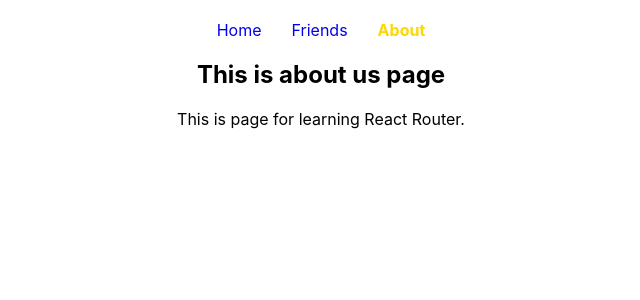
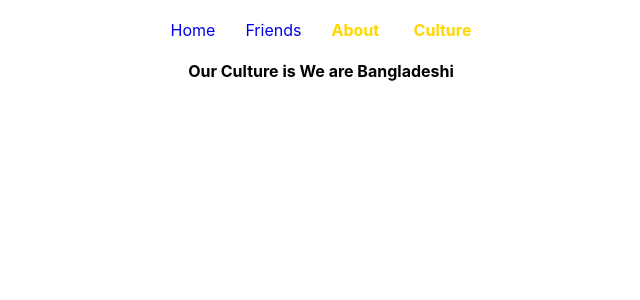
Before and after one commit to mdraselmiah95/simple-react-router, a React (Create React App) app: page /about/culture in a window 1280 px wide. Shown: the top 300 px of the page, without its empty margins (319-959 px from the left). Built offline with nearby package versions, Linux system fonts and the light colour scheme.

Commit message:
WIP on react router

```diff
--- a/src/App.js
+++ b/src/App.js
@@ -1,6 +1,7 @@
 import { BrowserRouter as Router, Route, Switch } from "react-router-dom";
 import "./App.css";
 import About from "./components/About/About";
+import Culture from "./components/Culture/Culture";
 import FriendDetail from "./components/FriendDetail/FriendDetail";
 import Friends from "./components/Friends/Friends";
 import Header from "./components/Header/Header";
@@ -25,8 +26,11 @@ function App() {
           <Route path="/friend/:friendId">
             <FriendDetail />
           </Route>
-          <Route path="/about">
+          <Route exact path="/about">
             <About />
+          </Route>
+          <Route exact path="/about/culture">
+            <Culture />
           </Route>
           <Route path="*">
             <NotFound />
--- /dev/null
+++ b/src/components/Culture/Culture.js
@@ -0,0 +1,11 @@
+import React from "react";
+
+const Culture = () => {
+  return (
+    <div>
+      <h4>Our Culture is We are Bangladeshi</h4>
+    </div>
+  );
+};
+
+export default Culture;
--- a/src/components/Header/Header.js
+++ b/src/components/Header/Header.js
@@ -16,6 +16,9 @@ const Header = () => {
       </NavLink>
       <NavLink activeStyle={activeStyle} to="/about">
         About
+      </NavLink>{" "}
+      <NavLink activeStyle={activeStyle} to="/about/culture">
+        Culture
       </NavLink>
     </nav>
   );
```
